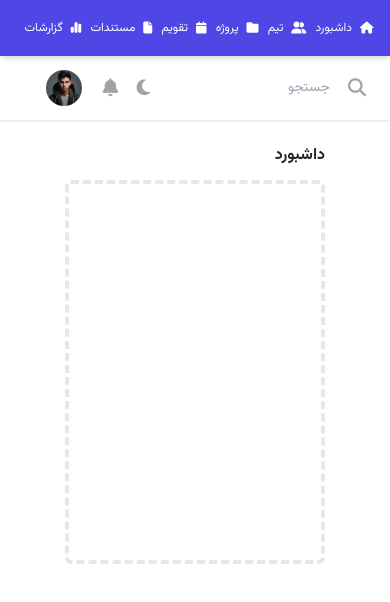
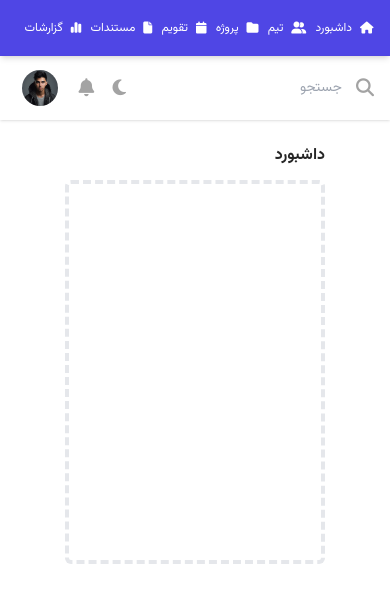
Before and after one commit to Armansajjadi/3.menu, a website: page index.html in a window 390 px wide. Drawn offline with Linux system fonts and the light colour scheme.

Commit message:
bug fixes

```diff
--- a/index.html
+++ b/index.html
@@ -57,7 +57,7 @@
         </div>
         <div class="w-full h-16 shadow relative">
             <!-- این برای طرف چپ -->
-            <div class="flex flex-row-reverse items-center h-full justify-between w-18 absolute left-10">
+            <div class="flex flex-row-reverse items-center h-full justify-between w-18 absolute left-4 md:left-7">
                 <div class="rounded-full w-11 p-0.5" id="prof">
                     <img id="profImg" class="w-9 rounded-full cursor-pointer"
                         src="images/en_record_b2719f9ef944438fac7a9336055e6ff7.png">
@@ -66,11 +66,11 @@
                 <i class="fa-solid fa-moon text-lg text-neutral-400 cursor-pointer" id="light"></i>
             </div>
             <!-- این برای طرف راست -->
-            <div class="h-full flex items-center absolute right-6">
+            <div class="h-full flex items-center absolute right-4 md:right-7">
                 <i class="fa-solid fa-search text-lg text-neutral-400"></i>
             </div>
             <input type="text" placeholder="جستجو" id=""
-                class="h-full absolute right-12 outline-none w-2/5 px-3 text-neutral-700 md:text-base text-sm caret-neutral-500  bg-transparent dark:text-slate-100">
+                class="h-full absolute right-9 md:right-12 outline-none w-2/5 px-3 text-neutral-700 md:text-base text-sm caret-neutral-500  bg-transparent dark:text-slate-100">
         </div>
         <div class="flex flex-col h-5/6 w-full items-center py-6">
             <h2 class="text-start w-4/6 text-base md:text-xl font-bold text-neutral-800 dark:text-slate-100">داشبورد</h2>
```
Also changed, not shown: css/Style.css.
